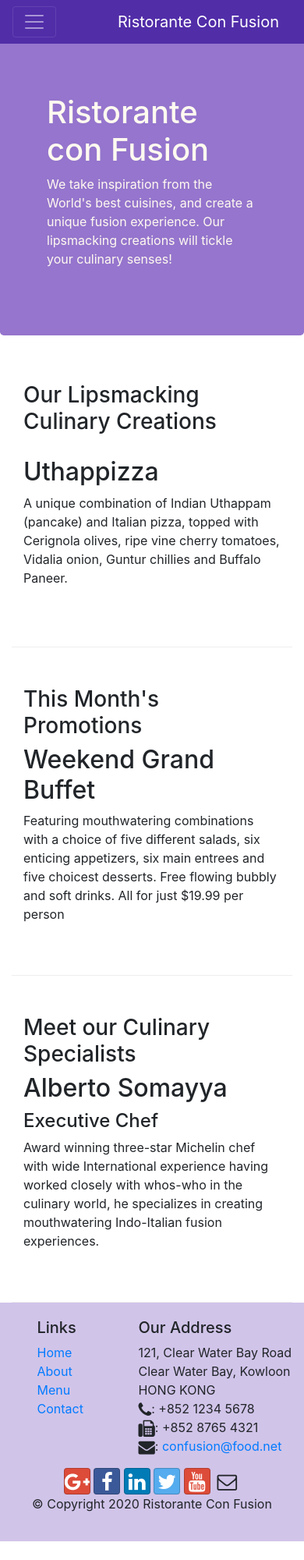
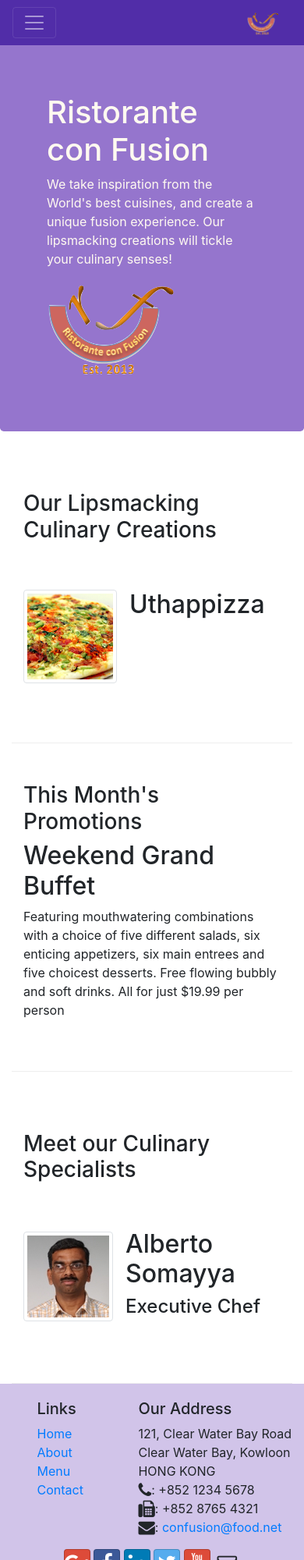
Before and after one commit to arpitmalik832/confusion-web, a website: page index.html in a window 390 px wide. Shown: the top 2000 px of the page at 78% size. Before the commit the page ends 1976 px from the top, so only its background shows below. Drawn offline with nearby package versions, Linux system fonts and the light colour scheme.

Commit message:
images and videos

```diff
--- a/index.html
+++ b/index.html
@@ -24,7 +24,9 @@
             <button class="navbar-toggler" type="button" data-toggle="collapse" data-target="#Navbar">
                 <span class="navbar-toggler-icon"></span>
             </button>
-            <a class="navbar-brand" href="#">Ristorante Con Fusion</a>
+            <a class="navbar-brand" href="#">
+                <img src="img/logo.png" height="30" width="41">
+            </a>
             <div class="collapse navbar-collapse" id="Navbar">
                 <ul class="navbar-nav mr-auto">
                     <li class="nav-item active">
@@ -63,8 +65,8 @@
                     <h1>Ristorante con Fusion</h1>
                     <p>We take inspiration from the World's best cuisines, and create a unique fusion experience. Our lipsmacking creations will tickle your culinary senses!</p>
                 </div>
-                <div>
-                <div class="col-12 col-sm">
+                <div class="col-12 col-sm align-self-center">
+                    <img src="img/logo.png" class="img-fluid">
                 </div>
             </div>
         </div>
@@ -76,8 +78,14 @@
                 <h3>Our Lipsmacking Culinary Creations</h3>
             </div>
             <div class="col col-sm order-sm-first col-md">
-                <h2>Uthappizza</h2>
-                <p>A unique combination of Indian Uthappam (pancake) and Italian pizza, topped with Cerignola olives, ripe vine cherry tomatoes, Vidalia onion, Guntur chillies and Buffalo Paneer.</p>
+                <div class="media">
+                    <img class="d-flex mr-3 img-thumbnail align-self-center"
+                        src="img/uthappizza.png" alt="uthappizza">
+                    <div class="media-body">
+                        <h2 class="mt-0">Uthappizza</h2>
+                        <p class="d-none d-sm-block">A unique combination of Indian Uthappam (pancake) and Italian pizza, topped with Cerignola olives, ripe vine cherry tomatoes, Vidalia onion, Guntur chillies and Buffalo Paneer.</p>
+                    </div>
+                </div>
             </div>
         </div>
 
@@ -97,9 +105,15 @@
                 <h3>Meet our Culinary Specialists</h3>
             </div>
             <div class="col col-sm order-sm-first col-md">
-                <h2>Alberto Somayya</h2>
-                <h4>Executive Chef</h4>
-                <p>Award winning three-star Michelin chef with wide International experience having worked closely with whos-who in the culinary world, he specializes in creating mouthwatering Indo-Italian fusion experiences. </p>
+                <div class="media">
+                    <img class="d-flex mr-3 img-thumbnail align-self-center"
+                    src="img/alberto.png" alt="alberto">
+                    <div class="media-body">
+                        <h2 class="mt-0">Alberto Somayya</h2>
+                        <h4>Executive Chef</h4>
+                        <p class="d-none d-sm-block">Award winning three-star Michelin chef with wide International experience having worked closely with whos-who in the culinary world, he specializes in creating mouthwatering Indo-Italian fusion experiences. </p>
+                    </div>
+                </div>
             </div>
         </div>
     </div>
```
Also changed, not shown: aboutus.html (+5 -2 lines), contactus.html (+5 -2 lines), img/alberto.png (added), img/buffet.png (added), img/logo.png (added), img/uthappizza.png (added).
